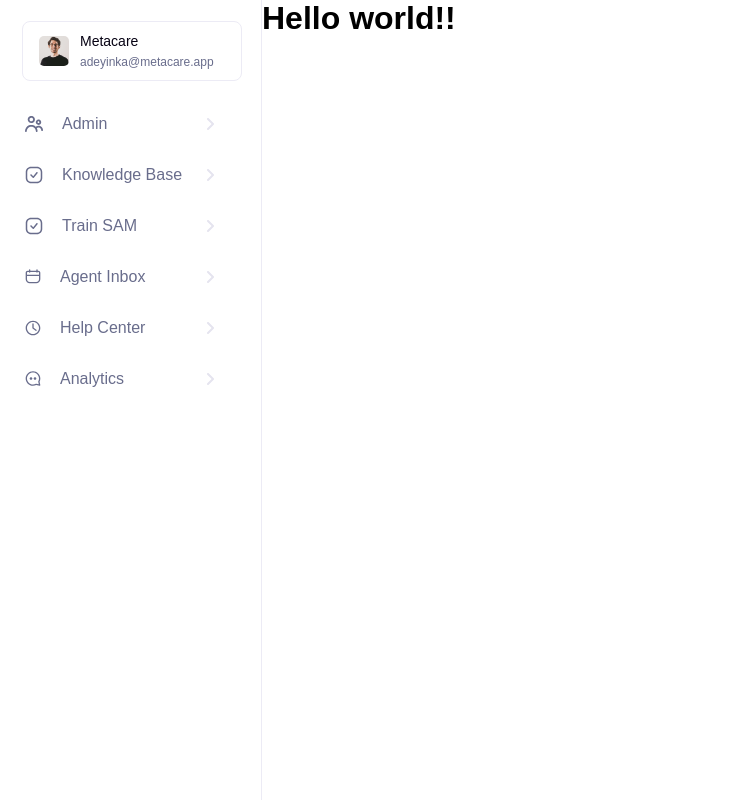
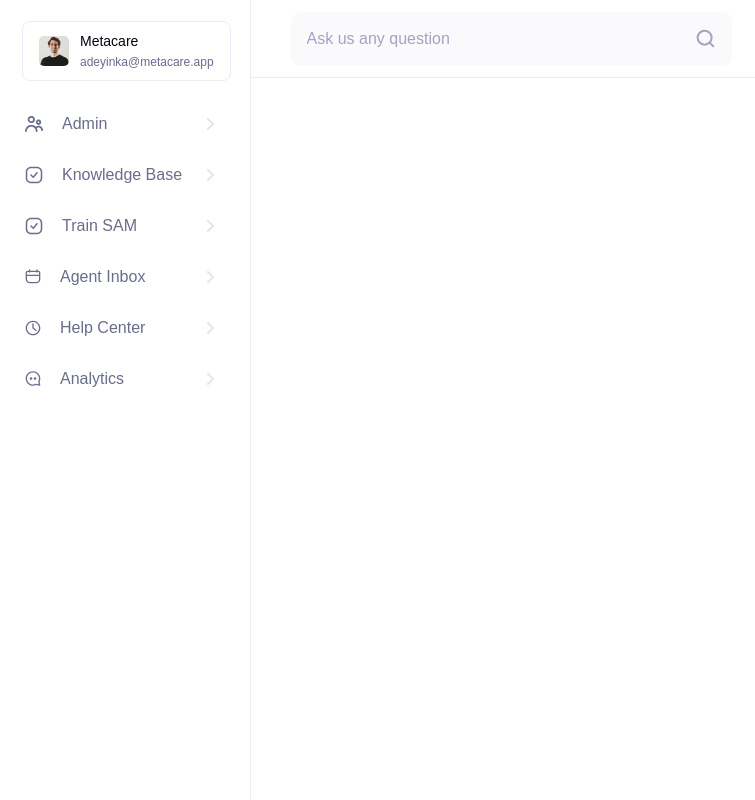
Before and after one commit to Jesuloba-world/metacare-test, a React (Create React App) app: page / in a window 1280 px wide. Shown: the top 800 px of the page, without its empty margins (0-755 px from the left). Built offline with nearby package versions, Linux system fonts and the light colour scheme.

Commit message:
question Bar done

```diff
--- a/src/App.js
+++ b/src/App.js
@@ -1,11 +1,13 @@
 import { PageContainer } from "./container/pageContainer";
-import { SideNav } from "./components";
+import { SideNav, Header } from "./components";
 
 function App() {
 	return (
 		<PageContainer>
 			<SideNav />
-			<h1>Hello world!!</h1>
+			<div style={{ width: "100%" }}>
+				<Header />
+			</div>
 		</PageContainer>
 	);
 }
--- /dev/null
+++ b/src/components/header/components/index.js
@@ -0,0 +1 @@
+export { QuestionBar } from "./questionBar";
--- /dev/null
+++ b/src/components/header/components/infoBar/infoBar.style.js
@@ -0,0 +1,3 @@
+import styled from "styled-components";
+
+export const Container = styled.div``;
--- /dev/null
+++ b/src/components/header/components/questionBar/index.js
@@ -0,0 +1,15 @@
+import { Button, Container, Input } from "./questionBar.style";
+import { ReactComponent as Search } from "../../../../assets/search.svg";
+
+export const QuestionBar = () => {
+	//TODO: add form validation with react-hook-form
+
+	return (
+		<Container>
+			<Input placeholder="Ask us any question" type={"text"} />
+			<Button>
+				<Search />
+			</Button>
+		</Container>
+	);
+};
--- /dev/null
+++ b/src/components/header/components/questionBar/questionBar.style.js
@@ -0,0 +1,33 @@
+import styled from "styled-components";
+
+export const Container = styled.form`
+	width: 441px;
+	height: 54px;
+	background: ${({ theme }) => theme.lighterGrey};
+	border-radius: 10px;
+	overflow: hidden;
+	display: flex;
+`;
+
+export const Input = styled.input`
+	width: 100%;
+	background-color: transparent;
+	border: none;
+	padding-left: 16px;
+	font-size: 16px;
+	line-height: 29px;
+
+	&::placeholder {
+		color: #a3a3c2;
+	}
+
+	&:focus {
+		outline: none;
+	}
+`;
+
+export const Button = styled.button`
+	background: ${({ theme }) => theme.lighterGrey};
+	border: none;
+	padding: 16px;
+`;
--- /dev/null
+++ b/src/components/header/header.style.js
@@ -0,0 +1,10 @@
+import styled from "styled-components";
+
+export const Container = styled.div`
+	height: 78px;
+	border-bottom: 1px solid ${({ theme }) => theme.lightGrey};
+	width: 100%;
+	padding-inline: 40px 56px;
+	display: flex;
+	align-items: center;
+`;
--- /dev/null
+++ b/src/components/header/index.js
@@ -0,0 +1,10 @@
+import { Container } from "./header.style";
+import { QuestionBar } from "./components";
+
+export const Header = () => {
+	return (
+		<Container>
+			<QuestionBar />
+		</Container>
+	);
+};
--- a/src/components/index.js
+++ b/src/components/index.js
@@ -1 +1,2 @@
 export { SideNav } from "./sideNav";
+export { Header } from "./header";
--- a/src/container/pageContainer/index.js
+++ b/src/container/pageContainer/index.js
@@ -1,5 +1,5 @@
-import { Main } from "./pageContainer.style";
+import { Container } from "./pageContainer.style";
 
 export const PageContainer = ({ children }) => {
-	return <Main>{children}</Main>;
+	return <Container>{children}</Container>;
 };
--- a/src/container/pageContainer/pageContainer.style.js
+++ b/src/container/pageContainer/pageContainer.style.js
@@ -1,5 +1,5 @@
 import styled from "styled-components";
 
-export const Main = styled.div`
+export const Container = styled.div`
 	display: flex;
 `;
--- a/src/globalstyle.js
+++ b/src/globalstyle.js
@@ -21,4 +21,5 @@
 	bluishGrey: "#696D8C",
 	lightGrey: "#ECEBF5",
 	purple: "#6837EF",
+	lighterGrey: "#fafafc",
 };
```
Also changed, not shown: src/assets/search.svg (added), src/components/header/components/infoBar/index.js (added).
